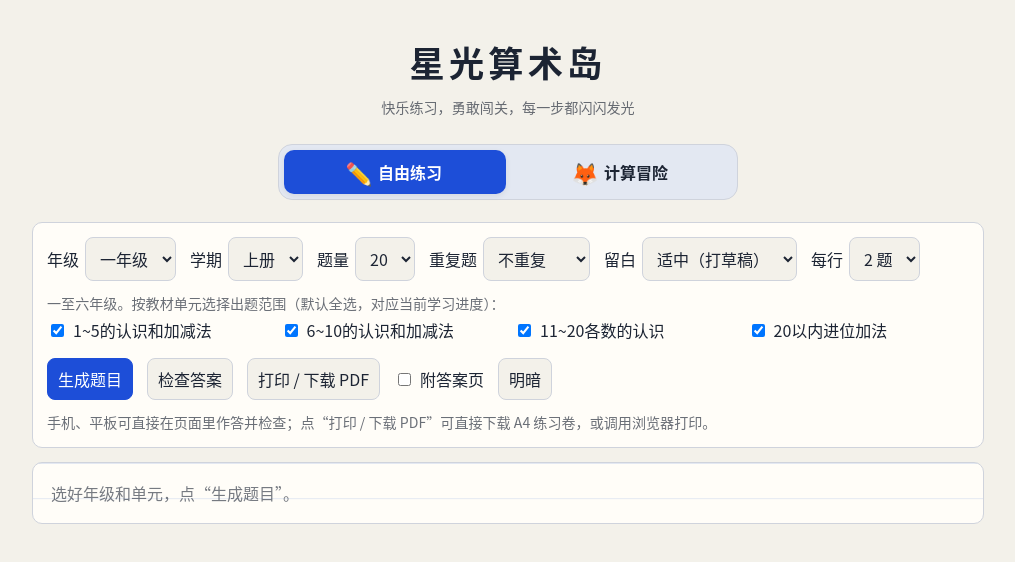
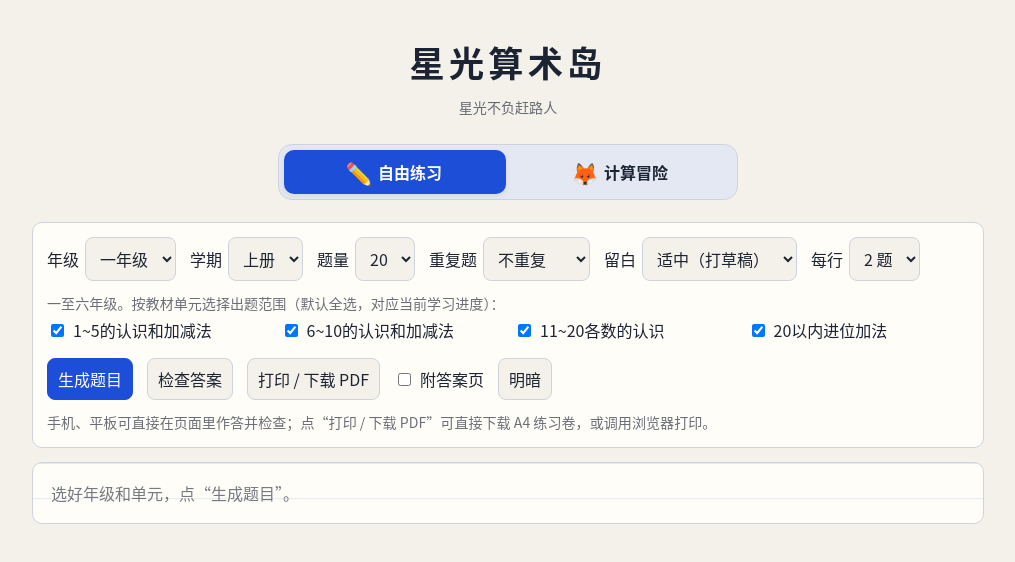
Before and after one commit to roger-wang-2026/calc, a website: page index.html in a window 1280 px wide. Shown: the whole page, without its empty margins (132-1147 px from the left). Drawn offline with Linux system fonts and the light colour scheme.

Commit message:
Update subtitle to 星光不负赶路人

```diff
--- a/index.html
+++ b/index.html
@@ -5,7 +5,7 @@
 <link rel="stylesheet" href="css/style.css">
 </head><body>
 <div class="wrap">
-<header class="site-header"><h1>星光算术岛</h1><p>快乐练习，勇敢闯关，每一步都闪闪发光</p></header>
+<header class="site-header"><h1>星光算术岛</h1><p>星光不负赶路人</p></header>
 <div class="mode-switch" role="group" aria-label="选择练习模式">
  <button id="practice-mode" class="pri" aria-pressed="true"><span class="mode-icon" aria-hidden="true">✏️</span><span>自由练习</span></button>
  <button id="adventure-mode" aria-pressed="false"><span class="mode-icon" aria-hidden="true" style="display:inline-flex;align-items:center;justify-content:center;width:22px;height:22px;font-size:22px;line-height:1;flex-shrink:0">🦊</span><span>计算冒险</span></button>
```
